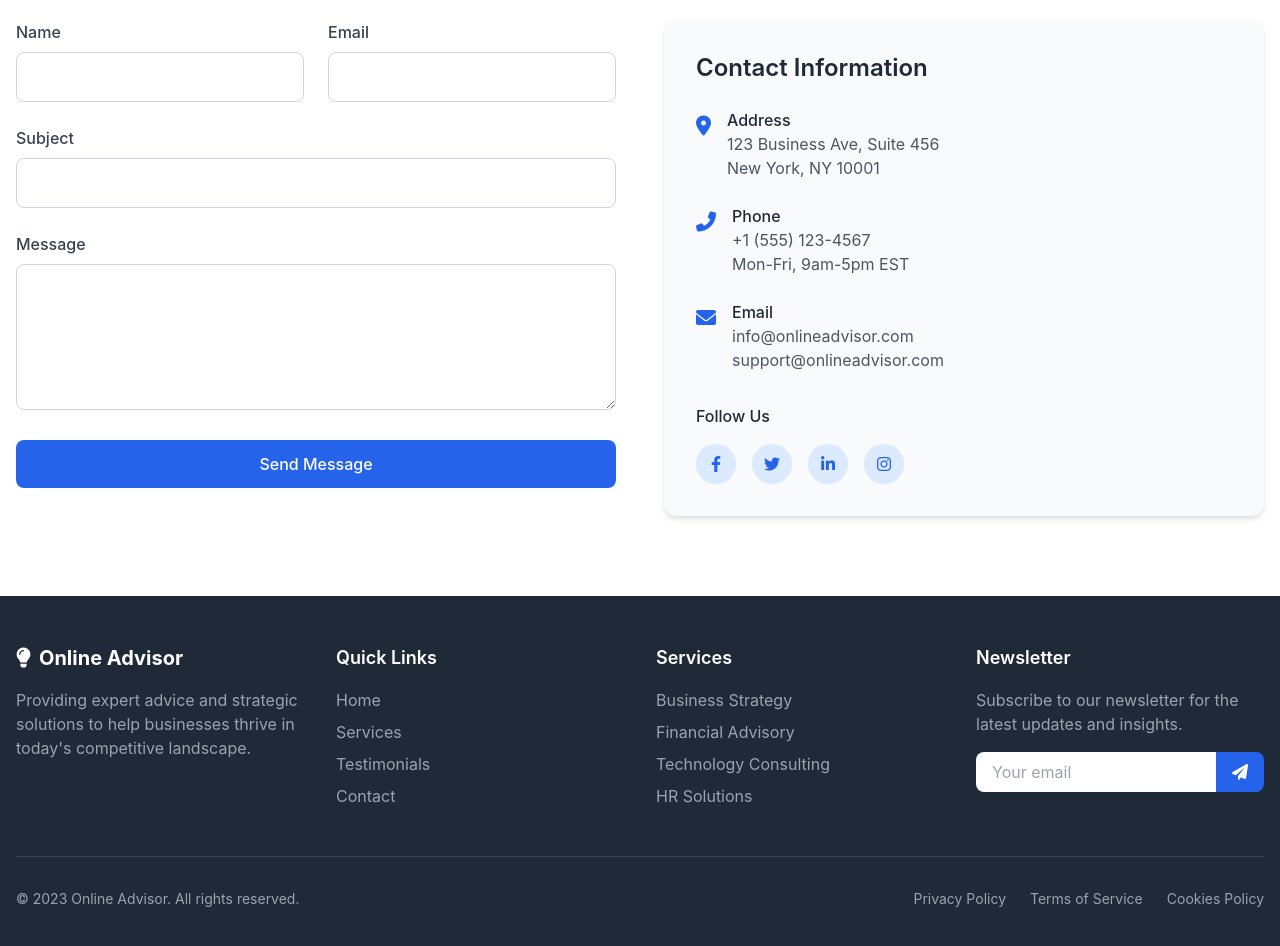
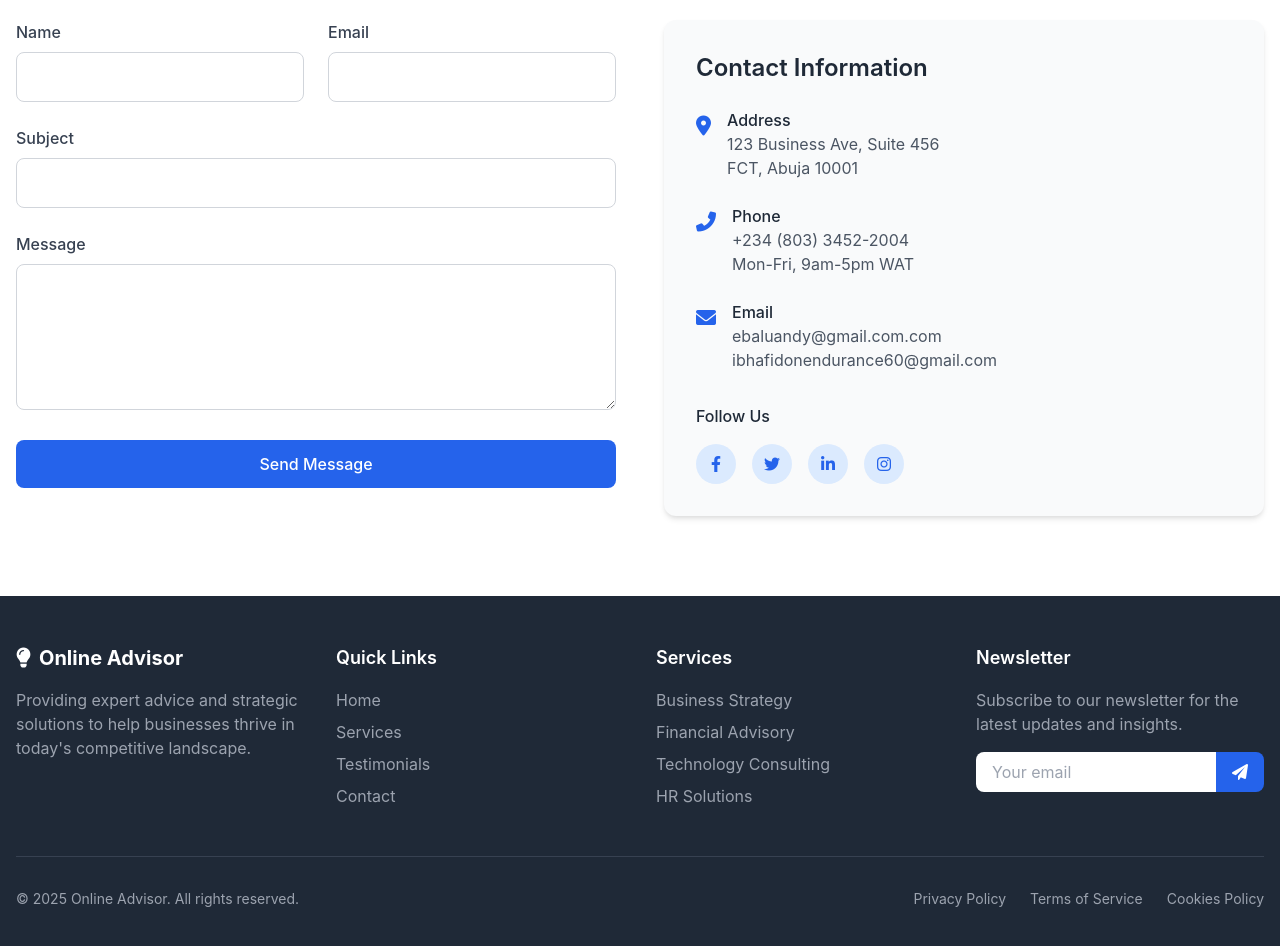
Before and after one commit to eseries/project, a plain HTML site: page index.html in a window 1280 px wide. Shown: the part 2680-3626 px from the top of the page. Drawn offline with nearby package versions, Linux system fonts and the light colour scheme.

Commit message:
Initial commit

```diff
--- a/index.html
+++ b/index.html
@@ -308,7 +308,7 @@
                                 </div>
                                 <div>
                                     <h4 class="font-medium text-gray-800">Address</h4>
-                                    <p class="text-gray-600">123 Business Ave, Suite 456<br>New York, NY 10001</p>
+                                    <p class="text-gray-600">123 Business Ave, Suite 456<br>FCT, Abuja 10001</p>
                                 </div>
                             </div>
 
@@ -318,7 +318,7 @@
                                 </div>
                                 <div>
                                     <h4 class="font-medium text-gray-800">Phone</h4>
-                                    <p class="text-gray-600">+1 (555) 123-4567<br>Mon-Fri, 9am-5pm EST</p>
+                                    <p class="text-gray-600">+234 (803) 3452-2004<br>Mon-Fri, 9am-5pm WAT</p>
                                 </div>
                             </div>
 
@@ -329,8 +329,8 @@
                                 <div>
                                     <h4 class="font-medium text-gray-800">Email</h4>
                                     <p class="text-gray-600">
-                                        <a href="mailto:info@onlineadvisor.com" class="hover:text-blue-600 transition duration-300">info@onlineadvisor.com</a><br>
-                                        <a href="mailto:support@onlineadvisor.com" class="hover:text-blue-600 transition duration-300">support@onlineadvisor.com</a>
+                                        <a href="#" class="hover:text-blue-600 transition duration-300">ebaluandy@gmail.com.com</a><br>
+                                        <a href="#" class="hover:text-blue-600 transition duration-300">ibhafidonendurance60@gmail.com</a>
                                     </p>
                                 </div>
                             </div>
@@ -404,7 +404,7 @@
             </div>
 
             <div class="border-t border-gray-700 mt-12 pt-8 flex flex-col md:flex-row justify-between items-center">
-                <p class="text-gray-400 text-sm mb-4 md:mb-0">© 2023 Online Advisor. All rights reserved.</p>
+                <p class="text-gray-400 text-sm mb-4 md:mb-0">© 2025 Online Advisor. All rights reserved.</p>
                 <div class="flex space-x-6">
                     <a href="#" class="text-gray-400 hover:text-white transition duration-300 text-sm">Privacy Policy</a>
                     <a href="#" class="text-gray-400 hover:text-white transition duration-300 text-sm">Terms of Service</a>
```
